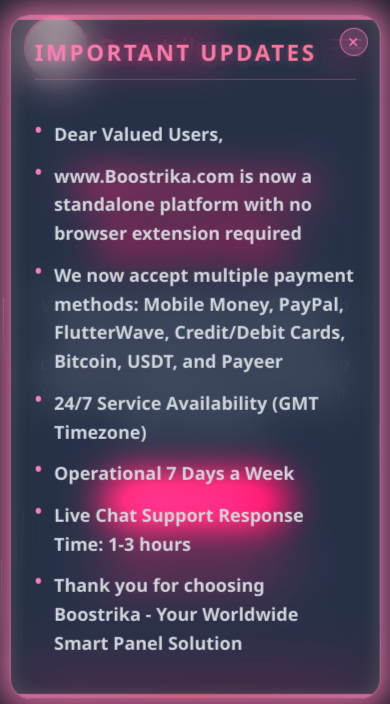
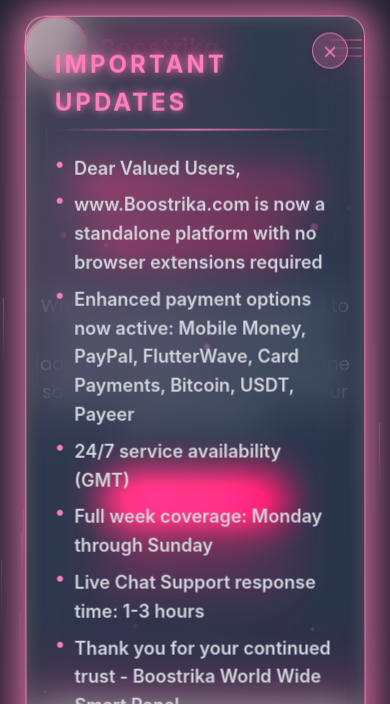
Before and after one commit to TOPIMAGETECH/boost, a PHP site: page / in a window 390 px wide. Shown: the top 704 px of the page. Run offline with PHP 8.4, Linux system fonts and the light colour scheme; some libraries are stand-ins or nearby versions; grey boxes are pictures that could not be loaded.

Commit message:
Add About Us page and update footer navigation; enhance popup styles and functionality

```diff
--- a/template/footer.php
+++ b/template/footer.php
@@ -43,7 +43,7 @@
         <!-- List of Useful Links -->
         <li><a href="#" class="hover:text-pink-400">Login</a></li>
         <li><a href="#" class="hover:text-pink-400">Sign Up</a></li>
-        <li><a href="#" class="hover:text-pink-400">About Us</a></li>
+        <li><a href="./pages/about_us.php" class="hover:text-pink-400">About Us</a></li>
         <li><a href="#" class="hover:text-pink-400">Contact Us</a></li>
         <li><a href="#" class="hover:text-pink-400">FAQ</a></li>
         <li><a href="#" class="hover:text-pink-400">Blog</a></li>
--- a/template/header.php
+++ b/template/header.php
@@ -67,7 +67,7 @@
         <div class="flex space-x-10 font-semibold">
           <?php
           $navItems = [
-            ['name' => 'Home', 'link' => '#', 'icon' => 'fa-home'],
+            ['name' => 'Home', 'link' => 'index.php', 'icon' => 'fa-home'],
             ['name' => 'Services', 'link' => '#', 'icon' => 'fa-concierge-bell', 'dropdown' => [
               ['name' => 'Instagram', 'link' => 'https://instagram.com', 'icon' => 'fab fa-instagram'],
               ['name' => 'TikTok', 'link' => 'https://tiktok.com', 'icon' => 'fab fa-tiktok'],
--- a/template/popUpMessages.php
+++ b/template/popUpMessages.php
@@ -1,163 +1,167 @@
 <style>
-    /*
-        Enhanced frosted glass popup with modern design
-        -----------------------------------------------
-        Styles for the top popup message box.
-        Includes animations, responsive design, and custom scrollbar.
-    */
+  /* Premium frosted glass popup with advanced effects */
   #top-popup {
     position: fixed;
     top: -400px; /* hidden initially */
     left: 50%;
     transform: translateX(-50%);
-        width: 90%;
-        max-width: 380px;
+    width: 380px;
     min-height: 380px;
-        background: rgba(255, 255, 255, 0.08);
+    background: linear-gradient(135deg, rgba(255,255,255,0.12) 0%, rgba(255,255,255,0.08) 100%);
     backdrop-filter: blur(20px) saturate(200%);
     -webkit-backdrop-filter: blur(20px) saturate(200%);
-        border: 1px solid rgba(255, 126, 185, 0.4);
+    border: 1px solid rgba(255, 126, 185, 0.6);
     border-radius: 20px;
     box-shadow:
-            0 10px 40px 0 rgba(255, 126, 185, 0.3),
-            inset 0 0 15px rgba(255, 255, 255, 0.1);
+      0 12px 40px 0 rgba(255, 126, 185, 0.3),
+      inset 0 0 12px rgba(255, 255, 255, 0.1);
     color: #fff;
-        padding: 1.5rem 2rem;
+    padding: 2.5rem;
     font-weight: 600;
-        font-family: 'Segoe UI', 'Helvetica Neue', Arial, sans-serif;
-        font-size: 1rem;
+    font-family: 'Inter', 'Segoe UI', system-ui, sans-serif;
+    font-size: 1.05rem;
     line-height: 1.6;
     transition:
-            top 0.7s cubic-bezier(0.34, 1.56, 0.64, 1),
+      top 0.8s cubic-bezier(0.34, 1.56, 0.64, 1),
       opacity 0.4s ease,
-            transform 0.5s ease;
+      transform 0.6s cubic-bezier(0.34, 1.56, 0.64, 1);
     display: flex;
     flex-direction: column;
     justify-content: space-between;
     overflow: hidden;
     z-index: 9999;
     opacity: 0;
-        transform: translateX(-50%) scale(0.95);
+    transform-origin: top center;
+    perspective: 1000px;
   }
 
-    /* Show popup with animation */
+  #top-popup::before {
+    content: '';
+    position: absolute;
+    top: 0;
+    left: 0;
+    right: 0;
+    bottom: 0;
+    background: radial-gradient(circle at 20% 30%, rgba(255, 126, 185, 0.15) 0%, transparent 40%);
+    border-radius: 20px;
+    pointer-events: none;
+    z-index: -1;
+  }
+
   #top-popup.show {
-        top: 30px;
+    top: 40px;
     opacity: 1;
-        transform: translateX(-50%) scale(1);
     animation:
       pulseGlow 4s ease-in-out infinite alternate,
-            floatEffect 6s ease-in-out infinite;
+      float 8s ease-in-out infinite;
   }
 
-    /* Pulse glow animation for border and shadow */
+  #top-popup.hide-on-scroll {
+    transform: translateX(-50%) translateY(-150px);
+    opacity: 0;
+  }
+
   @keyframes pulseGlow {
     0% {
       box-shadow:
         0 0 20px 5px rgba(255, 126, 185, 0.4),
         0 0 40px 10px rgba(255, 126, 185, 0.2),
         inset 0 0 15px rgba(255, 255, 255, 0.1);
-            border-color: rgba(255, 126, 185, 0.5);
+      border-color: rgba(255, 126, 185, 0.7);
     }
     50% {
       box-shadow:
-                0 0 25px 7px rgba(255, 126, 185, 0.6),
-                0 0 50px 15px rgba(255, 126, 185, 0.3),
+        0 0 30px 8px rgba(255, 126, 185, 0.6),
+        0 0 60px 15px rgba(255, 126, 185, 0.3),
         inset 0 0 20px rgba(255, 255, 255, 0.15);
-            border-color: rgba(255, 126, 185, 0.7);
+      border-color: rgba(255, 126, 185, 0.9);
     }
     100% {
       box-shadow:
-                0 0 30px 10px rgba(255, 126, 185, 0.8),
-                0 0 60px 20px rgba(255, 126, 185, 0.4),
+        0 0 40px 10px rgba(255, 126, 185, 0.8),
+        0 0 80px 20px rgba(255, 126, 185, 0.4),
         inset 0 0 25px rgba(255, 255, 255, 0.2);
-            border-color: rgba(255, 126, 185, 0.9);
+      border-color: rgba(255, 126, 185, 1);
     }
   }
 
-    /* Floating effect animation */
-    @keyframes floatEffect {
+  @keyframes float {
     0%, 100% {
-            transform: translateX(-50%) translateY(0) scale(1);
+      transform: translateX(-50%) translateY(0) rotateZ(0.5deg);
     }
     50% {
-            transform: translateX(-50%) translateY(-8px) scale(1.01);
+      transform: translateX(-50%) translateY(-8px) rotateZ(-0.5deg);
     }
   }
 
-    /* Close button styling */
+  /* Premium close button */
   #top-popup button.close-btn {
     position: absolute;
-        top: 12px;
-        right: 12px;
+    top: 16px;
+    right: 16px;
     background: rgba(255, 126, 185, 0.2);
-        border: 1px solid rgba(255, 126, 185, 0.7);
+    border: 1px solid rgba(255, 126, 185, 0.8);
     border-radius: 50%;
-        width: 28px;
-        height: 28px;
+    width: 36px;
+    height: 36px;
     color: #ff7eb9;
-        font-size: 1.2rem;
+    font-size: 1.5rem;
     font-weight: 300;
     cursor: pointer;
     line-height: 1;
     transition:
-            all 0.3s ease,
+      all 0.3s cubic-bezier(0.68, -0.55, 0.265, 1.55),
       transform 0.2s ease;
     display: flex;
     align-items: center;
     justify-content: center;
-        z-index: 10;
+    box-shadow: 0 2px 10px rgba(0, 0, 0, 0.1);
   }
 
-    /* Close button hover effect */
   #top-popup button.close-btn:hover {
     background-color: rgba(255, 126, 185, 0.8);
     color: white;
     transform: rotate(90deg) scale(1.1);
+    box-shadow: 0 4px 15px rgba(255, 126, 185, 0.4);
   }
 
-    /* Header styling with gradient text */
+  #top-popup button.close-btn:active {
+    transform: rotate(90deg) scale(0.95);
+  }
+
+  /* Highlight the "IMPORTANT UPDATES" label */
   #top-popup strong {
     display: block;
-        font-size: 1.4rem;
-        margin-bottom: 1.2rem;
+    font-size: 1.5rem;
+    margin-bottom: 1.5rem;
     text-transform: uppercase;
-        letter-spacing: 2.5px;
-        background: linear-gradient(45deg, #ff7eb9, #ff758c);
-        -webkit-background-clip: text;
-        background-clip: text;
-        color: transparent;
-        text-shadow: 0 2px 10px rgba(255, 126, 185, 0.3);
+    letter-spacing: 3px;
+    color: #ff7eb9;
+    text-shadow: 0 0 8px rgba(255, 126, 185, 0.9);
+    font-weight: 700;
+    position: relative;
     padding-bottom: 0.5rem;
-        border-bottom: 1px solid rgba(255, 126, 185, 0.3);
   }
 
-    /* Popup content area styling */
-    #top-popup .popup-content {
-        flex-grow: 1;
-        padding: 0.5rem 0;
-        overflow-y: auto;
-        scrollbar-width: thin;
-        scrollbar-color: rgba(255, 126, 185, 0.5) transparent;
+  #top-popup strong::after {
+    content: '';
+    position: absolute;
+    bottom: 0;
+    left: 0;
+    width: 100%;
+    height: 2px;
+    background: linear-gradient(90deg, rgba(255,126,185,0) 0%, rgba(255,126,185,0.8) 50%, rgba(255,126,185,0) 100%);
   }
 
-    /* Custom scrollbar for Webkit browsers */
-    #top-popup .popup-content::-webkit-scrollbar {
-        width: 4px;
-    }
-    #top-popup .popup-content::-webkit-scrollbar-thumb {
-        background-color: rgba(255, 126, 185, 0.5);
-        border-radius: 2px;
-    }
-
-    /* Paragraph styling with bullet */
+  /* Text styling */
   #top-popup p {
-        margin: 0.8rem 0;
+    margin: 0.5rem 0;
     position: relative;
     padding-left: 1.2rem;
   }
-    #top-popup p:before {
-        content: "•";
+
+  #top-popup p::before {
+    content: '•';
     position: absolute;
     left: 0;
     color: #ff7eb9;
@@ -165,101 +169,153 @@
     line-height: 1;
   }
 
-    /* Decorative gradient lines at top and bottom */
-    #top-popup:before {
-        content: "";
-        position: absolute;
-        top: 0;
-        left: 0;
-        right: 0;
-        height: 4px;
-        background: linear-gradient(90deg, #ff7eb9, #ff758c, #ff7eb9);
-        opacity: 0.7;
-    }
-    #top-popup:after {
-        content: "";
-        position: absolute;
-        bottom: 0;
-        left: 0;
-        right: 0;
-        height: 4px;
-        background: linear-gradient(90deg, #ff7eb9, #ff758c, #ff7eb9);
-        opacity: 0.7;
+  /* Content container */
+  #top-popup .popup-content {
+    animation: fadeInUp 0.8s ease-out 0.3s both;
   }
 
-    /* Responsive adjustments for mobile */
+  @keyframes fadeInUp {
+    from {
+      opacity: 0;
+      transform: translateY(10px);
+    }
+    to {
+      opacity: 1;
+      transform: translateY(0);
+    }
+  }
+
+  /* Responsive adjustments */
   @media (max-width: 480px) {
     #top-popup {
-            width: 95%;
-            padding: 1.2rem 1.5rem;
-            max-width: none;
+      width: 90%;
+      max-width: 340px;
+      padding: 1.8rem;
     }
+
     #top-popup.show {
-            top: 15px;
+      top: 20px;
     }
+  }
+
+  /* Particle effects */
+  .particle {
+    position: absolute;
+    background: rgba(255, 126, 185, 0.6);
+    border-radius: 50%;
+    pointer-events: none;
+    z-index: -1;
   }
 </style>
 
-<!--
-    Popup HTML structure
-    --------------------
-    Contains close button, header, and content paragraphs.
--->
 <div id="top-popup" role="alert" aria-live="assertive" aria-atomic="true">
-    <button class="close-btn" aria-label="Close popup" title="Close">
-        <span aria-hidden="true">&times;</span>
-    </button>
+  <button class="close-btn" aria-label="Close popup">&times;</button>
+  <div class="popup-content">
     <strong>IMPORTANT UPDATES</strong>
-    <div class="popup-content">
     <p>Dear Valued Users,</p>
-        <p>www.Boostrika.com is now a standalone platform with no browser extension required</p>
-        <p>We now accept multiple payment methods: Mobile Money, PayPal, FlutterWave, Credit/Debit Cards, Bitcoin, USDT, and Payeer</p>
-        <p>24/7 Service Availability (GMT Timezone)</p>
-        <p>Operational 7 Days a Week</p>
-        <p>Live Chat Support Response Time: 1-3 hours</p>
-        <p>Thank you for choosing Boostrika - Your Worldwide Smart Panel Solution</p>
+    <p>www.Boostrika.com is now a standalone platform with no browser extensions required</p>
+    <p>Enhanced payment options now active: Mobile Money, PayPal, FlutterWave, Card Payments, Bitcoin, USDT, Payeer</p>
+    <p>24/7 service availability (GMT)</p>
+    <p>Full week coverage: Monday through Sunday</p>
+    <p>Live Chat Support response time: 1-3 hours</p>
+    <p>Thank you for your continued trust - Boostrika World Wide Smart Panel</p>
   </div>
 </div>
 
 <script>
-    /*
-        Enhanced JavaScript for popup
-        ----------------------------
-        - Shows popup after delay if not previously closed
-        - Allows closing via button or clicking outside
-        - Auto-hides after 15 seconds
-        - Remembers close state using localStorage
-    */
-    document.addEventListener('DOMContentLoaded', () => {
+  // Enhanced loading with delay and particles
+  window.addEventListener('load', () => {
+    setTimeout(() => {
       const popup = document.getElementById('top-popup');
-        const closeBtn = document.querySelector('#top-popup .close-btn');
+      popup.classList.add('show');
 
-        // Show popup if not closed before
-        if (!localStorage.getItem('popupClosed')) {
+      // Create particles
+      createParticles(popup);
+    }, 800);
+  });
+
+  // Premium close interaction
+  document.querySelector('#top-popup .close-btn').addEventListener('click', (e) => {
+    const popup = e.target.closest('#top-popup');
+    popup.style.transform = 'translateX(-50%) translateY(-20px)';
+    popup.style.opacity = '0';
+
     setTimeout(() => {
-                popup.classList.add('show');
-            }, 1000); // Slight delay for better UX
+      popup.classList.remove('show');
+      popup.style.transform = 'translateX(-50%)';
+    }, 400);
+  });
+
+  // Scroll to hide functionality
+  let lastScrollPosition = 0;
+  let isPopupVisible = true;
+  const popup = document.getElementById('top-popup');
+  const scrollHideThreshold = 100; // pixels to scroll before hiding
+
+  window.addEventListener('scroll', () => {
+    const currentScrollPosition = window.pageYOffset || document.documentElement.scrollTop;
+
+    if (currentScrollPosition > lastScrollPosition && currentScrollPosition > scrollHideThreshold) {
+      // Scrolling down
+      if (isPopupVisible && popup.classList.contains('show')) {
+        popup.classList.add('hide-on-scroll');
+        isPopupVisible = false;
+      }
+    } else {
+      // Scrolling up
+      if (!isPopupVisible && popup.classList.contains('show')) {
+        popup.classList.remove('hide-on-scroll');
+        isPopupVisible = true;
+      }
     }
 
-        // Close button functionality
-        closeBtn.addEventListener('click', () => {
-            popup.classList.remove('show');
-            localStorage.setItem('popupClosed', 'true');
+    lastScrollPosition = currentScrollPosition;
   });
 
-        // Auto-hide after 15 seconds
-        setTimeout(() => {
-            if (popup.classList.contains('show')) {
-                popup.classList.remove('show');
+  // Particle effect function
+  function createParticles(container) {
+    const particleCount = 15;
+
+    for (let i = 0; i < particleCount; i++) {
+      const particle = document.createElement('div');
+      particle.classList.add('particle');
+
+      // Random properties
+      const size = Math.random() * 5 + 2;
+      const posX = Math.random() * 100;
+      const posY = Math.random() * 100;
+      const opacity = Math.random() * 0.4 + 0.1;
+      const animationDuration = Math.random() * 15 + 10;
+      const delay = Math.random() * 5;
+
+      particle.style.width = `${size}px`;
+      particle.style.height = `${size}px`;
+      particle.style.left = `${posX}%`;
+      particle.style.top = `${posY}%`;
+      particle.style.opacity = opacity;
+      particle.style.animation = `floatParticle ${animationDuration}s ease-in-out ${delay}s infinite`;
+
+      container.appendChild(particle);
     }
-        }, 15000);
 
-        // Close when clicking outside the popup
-        document.addEventListener('click', (e) => {
-            if (!popup.contains(e.target) && popup.classList.contains('show')) {
-                popup.classList.remove('show');
-                localStorage.setItem('popupClosed', 'true');
+    // Add particle animation to styles
+    const style = document.createElement('style');
+    style.textContent = `
+      @keyframes floatParticle {
+        0%, 100% {
+          transform: translate(0, 0);
         }
-        });
-    });
+        25% {
+          transform: translate(10px, -15px);
+        }
+        50% {
+          transform: translate(-5px, 10px);
+        }
+        75% {
+          transform: translate(15px, 5px);
+        }
+      }
+    `;
+    document.head.appendChild(style);
+  }
 </script>
```
Also changed, not shown: pages/about_us.php (added, +16 -0 lines). Lines whose indentation alone changed are shown as unchanged.
